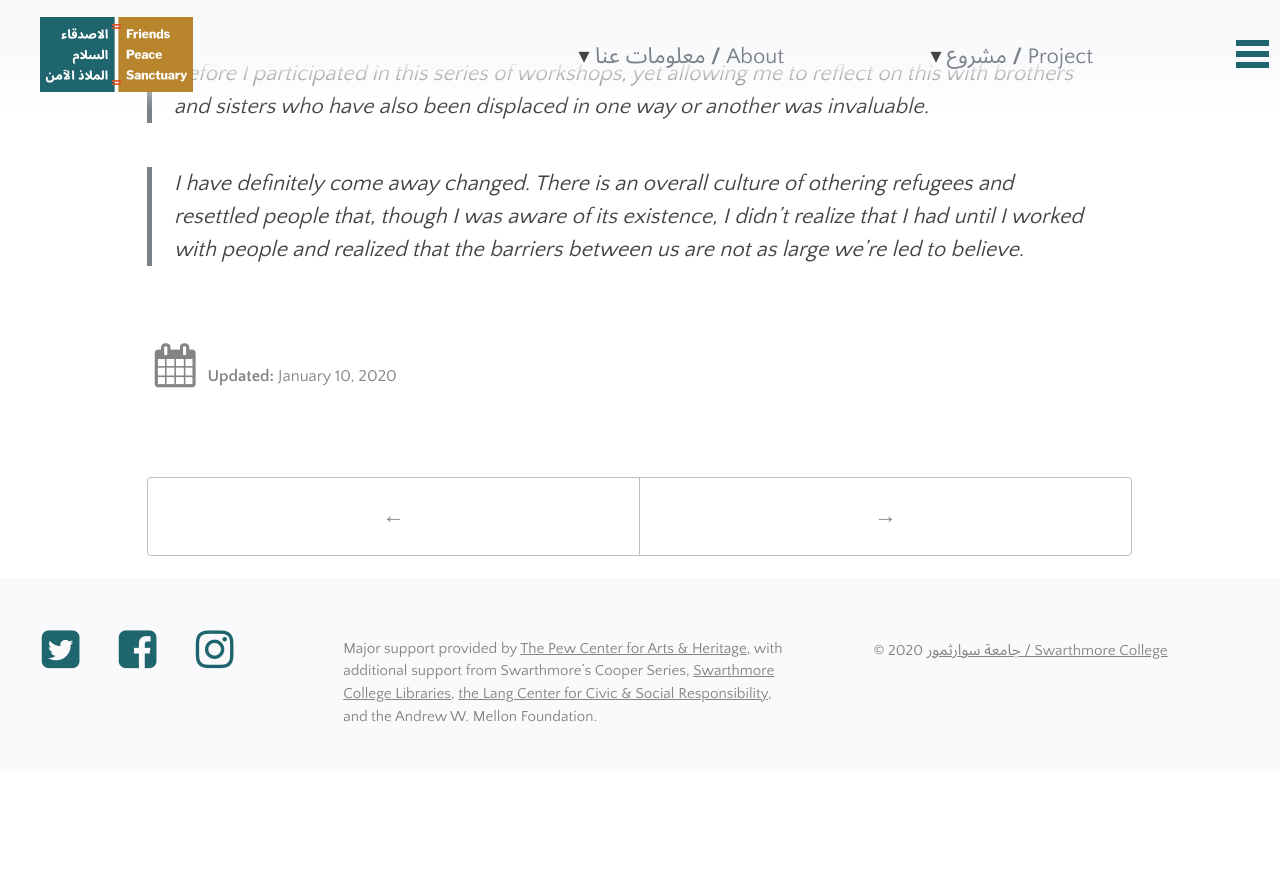
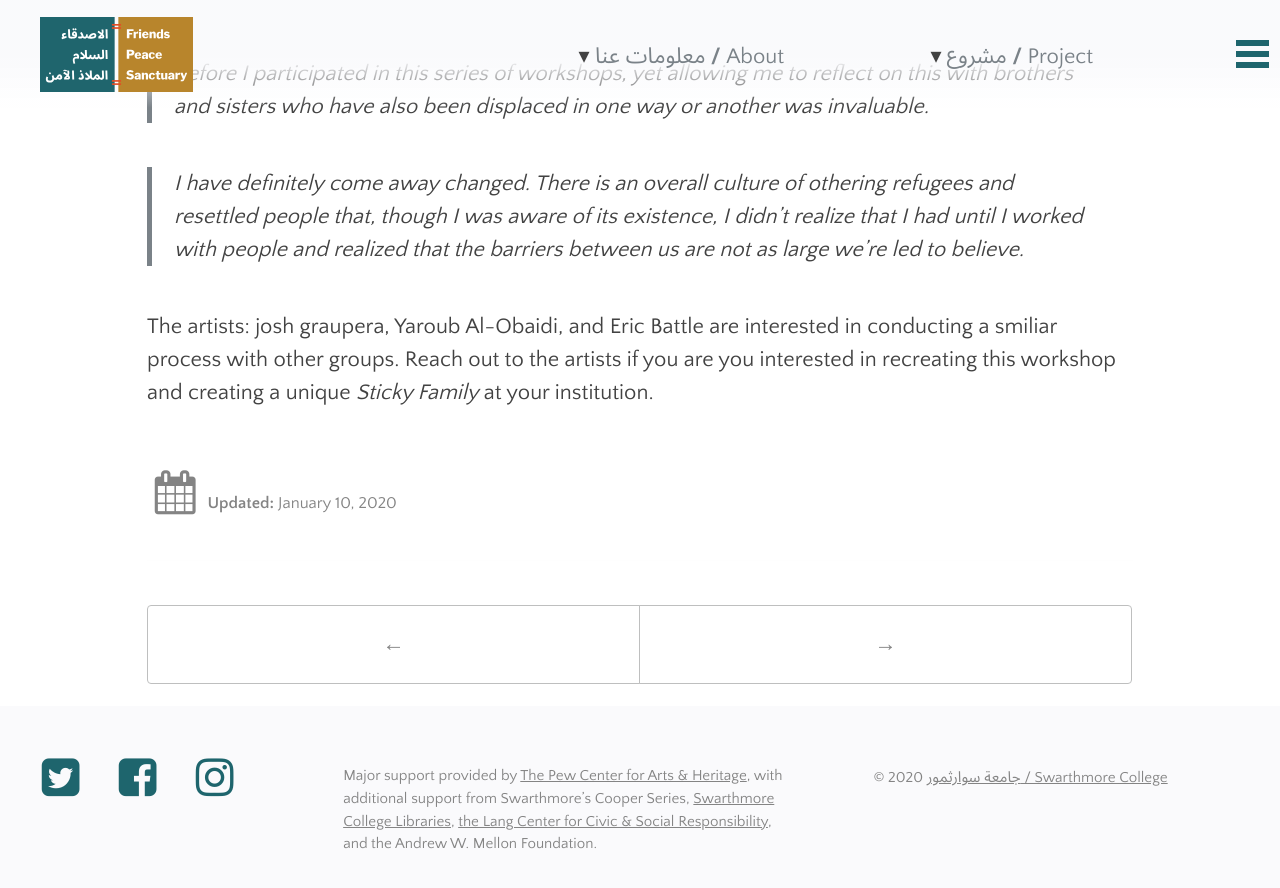
Before and after one commit to swat-ds/fps.swarthmore.edu, a Jekyll site: the page built from _posts/2020-01-10-sticky-family-with-yaroub-al-obaidi-josh-graupera.md, in a window 1280 px wide and 900 px high, scrolled down 3854 px. Shown: the top 888 px of the window. Built offline with Jekyll 4.4.1, drawn with Linux system fonts in a browser that asks for light colours; before the commit the page ends 4626 px from its top, so only the background shows below that.

Commit message:
Update 2020-01-10-sticky-family-with-yaroub-al-obaidi-josh-graupera.md

```diff
--- a/_posts/2020-01-10-sticky-family-with-yaroub-al-obaidi-josh-graupera.md
+++ b/_posts/2020-01-10-sticky-family-with-yaroub-al-obaidi-josh-graupera.md
@@ -73,3 +73,5 @@ Building upon the previous workshops, participants collaboratively wrote stories
 The inquiries we pursued through the theme of the "sticky family" have also made me reflect on a deeper level on my own "family"/ network: I am myself an immigrant whose mother's family came from an Arab country to France, before I decided to come to the US. My sense of loss (my parents are far away, and I never learnt to speak fluently Darija), is intimately intertwined with the growth this familial journey has allowed: I gained another culture, another language, and my family now extends past my bloodline...Friends (colleagues, neighbors, etc.) are now part of my support network as I am part of theirs. Of course, this was already the case before I participated in this series of workshops, yet allowing me to reflect on this with brothers and sisters who have also been displaced in one way or another was invaluable.
 
 > I have definitely come away changed. There is an overall culture of othering refugees and resettled people that, though I was aware of its existence, I didn't realize that I had until I worked with people and realized that the barriers between us are not as large we're led to believe.
+
+The artists: josh graupera, Yaroub Al-Obaidi, and Eric Battle are interested in conducting a smiliar process with other groups. Reach out to the artists if you are you interested in recreating this workshop and creating a unique _Sticky Family_ at your institution.
```
